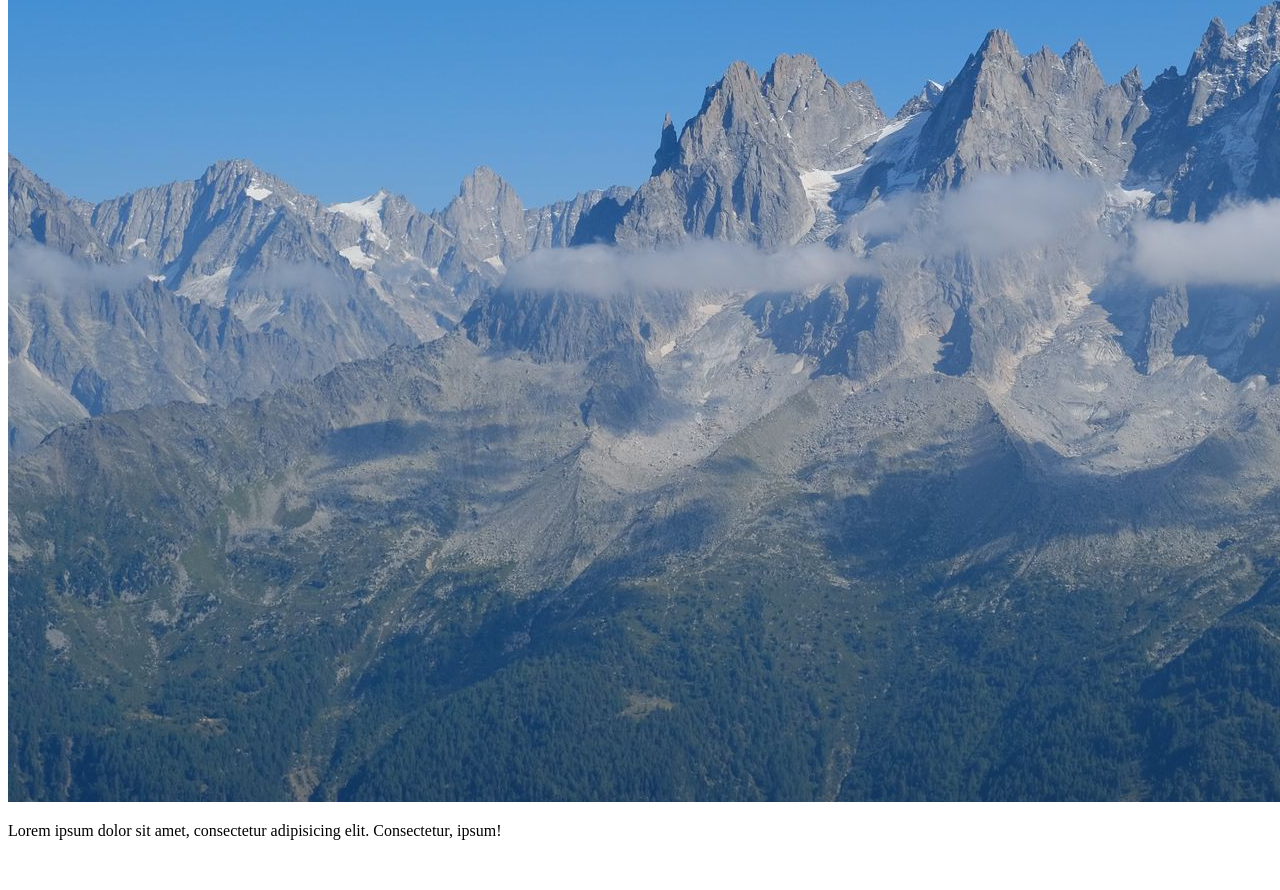
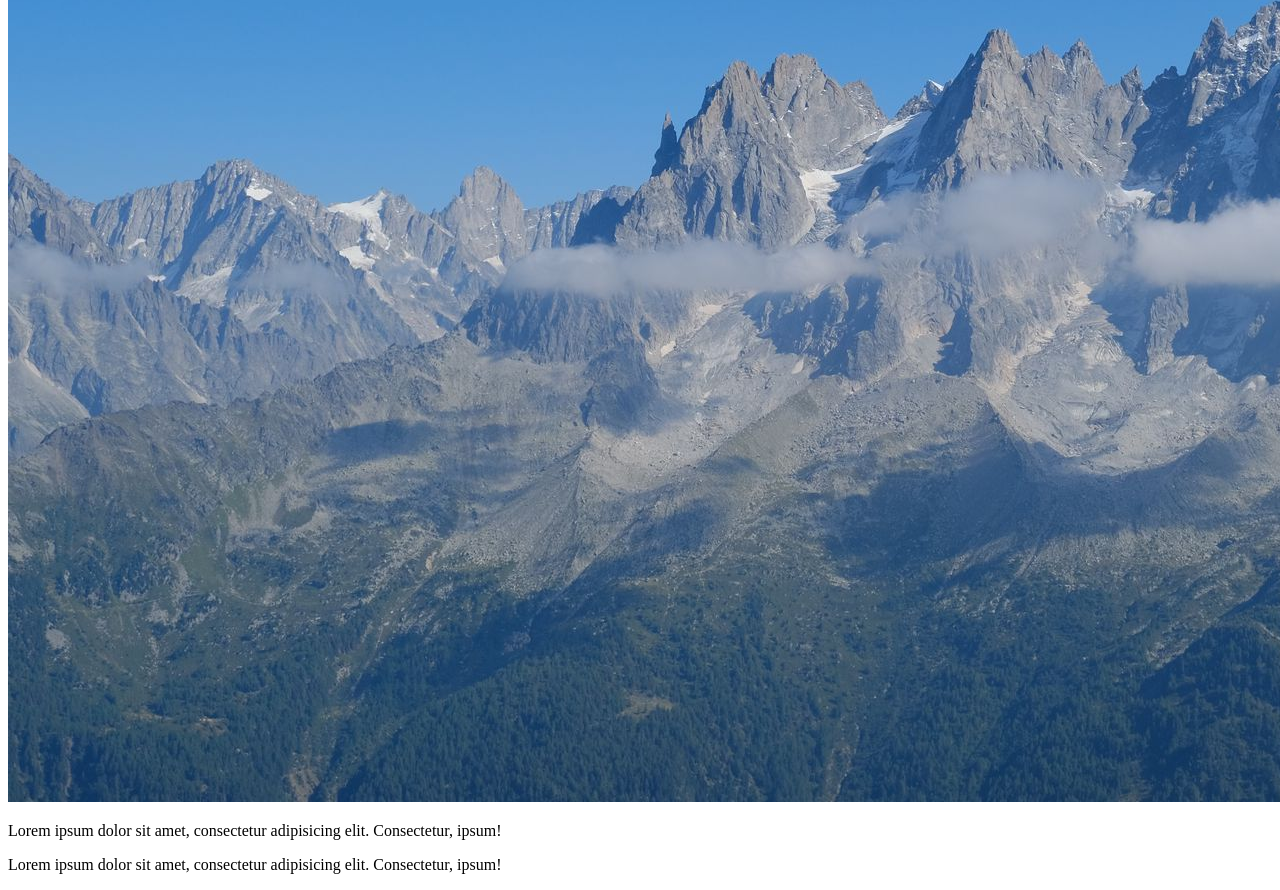
Before and after one commit to AlexFilonenko88/git_homwork, a plain HTML site: page index.html in a window 1280 px wide. Shown: the part 3610-4500 px from the top of the page. Before the commit the page ends 4466 px from the top, so only its background shows below. Drawn offline with Linux system fonts and the light colour scheme.

Commit message:
modifite file

```diff
--- a/index.html
+++ b/index.html
@@ -23,6 +23,7 @@
 </div>
 <div>
     <p>Lorem ipsum dolor sit amet, consectetur adipisicing elit. Consectetur, ipsum!</p>
+    <p>Lorem ipsum dolor sit amet, consectetur adipisicing elit. Consectetur, ipsum!</p>
 </div>
 </body>
 </html>
```
